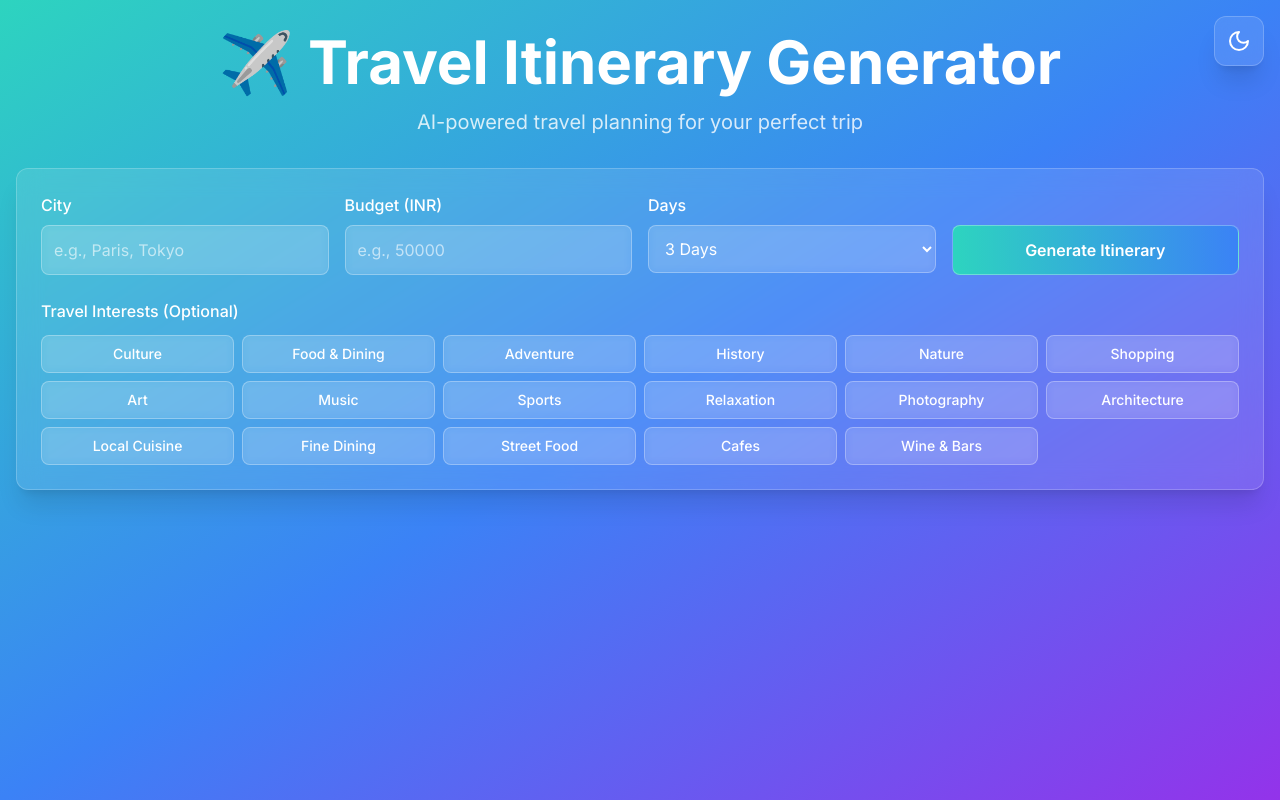
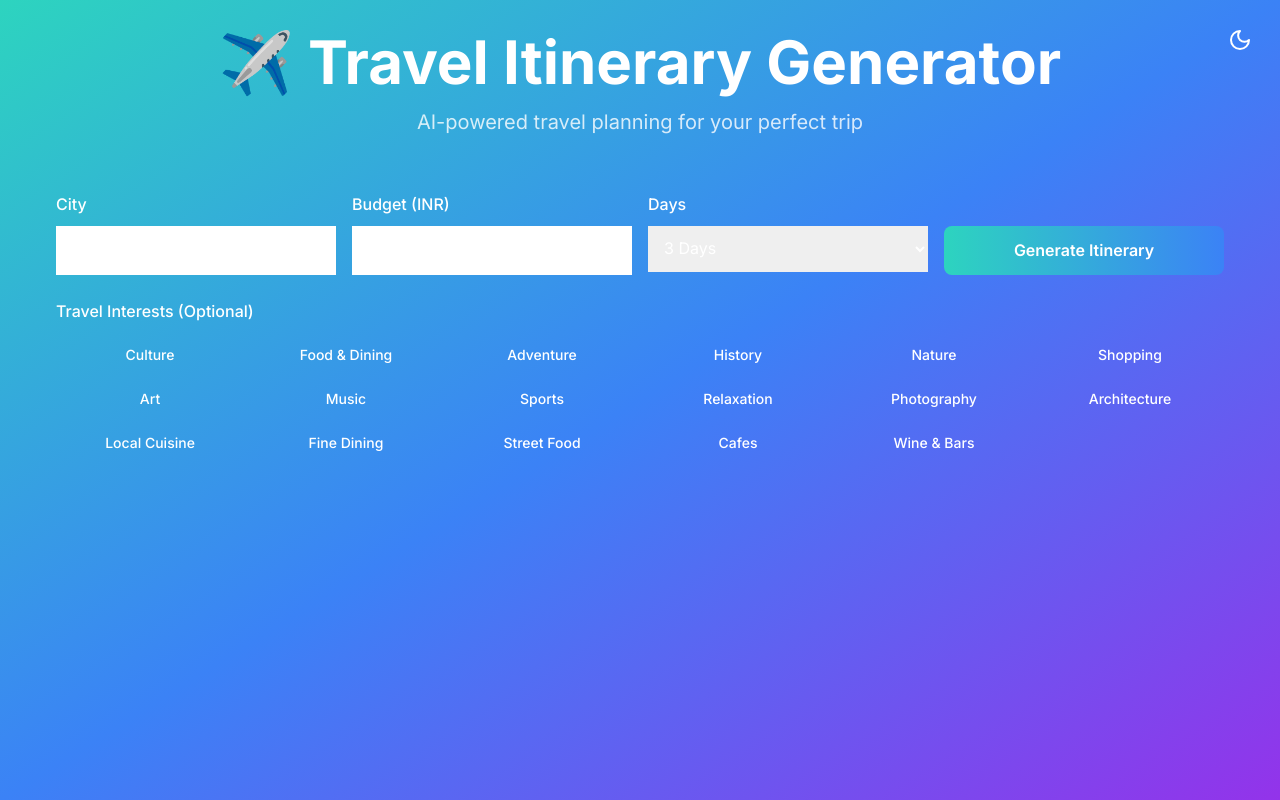
Before and after one commit to Krishna201i/skillcred-superfinal1, a Next.js app: page / in a window 1280 px wide. Built offline with nearby package versions, Linux system fonts and the light colour scheme.

Commit message:
Updated global styles to match tripplanner.ai clean white theme
cgen-68e653d51bf94cc39003853feaa9819e

```diff
--- a/app/globals.css
+++ b/app/globals.css
@@ -2,19 +2,275 @@
 @tailwind components;
 @tailwind utilities;
 
-@layer components {
-  .glass-card {
-    @apply bg-white/10 backdrop-blur-md border border-white/20 rounded-xl shadow-xl;
+@import url('https://fonts.googleapis.com/css2?family=Inter:wght@300;400;500;600;700;800;900&display=swap');
+
+:root {
+  --foreground-rgb: 0, 0, 0;
+  --background-start-rgb: 255, 255, 255;
+  --background-end-rgb: 255, 255, 255;
+
+  /* Modern color palette inspired by tripplanner.ai */
+  --primary-green: #047857;
+  --primary-green-light: #10b981;
+  --primary-green-dark: #065f46;
+  --accent-blue: #3b82f6;
+  --text-primary: #1f2937;
+  --text-secondary: #6b7280;
+  --text-muted: #9ca3af;
+  --border-light: #e5e7eb;
+  --bg-light: #f9fafb;
+  --bg-white: #ffffff;
+  --shadow-light: 0 1px 3px 0 rgb(0 0 0 / 0.1), 0 1px 2px -1px rgb(0 0 0 / 0.1);
+  --shadow-medium: 0 4px 6px -1px rgb(0 0 0 / 0.1), 0 2px 4px -2px rgb(0 0 0 / 0.1);
+  --shadow-large: 0 10px 15px -3px rgb(0 0 0 / 0.1), 0 4px 6px -4px rgb(0 0 0 / 0.1);
+}
+
+* {
+  box-sizing: border-box;
+  padding: 0;
+  margin: 0;
+}
+
+html,
+body {
+  max-width: 100vw;
+  overflow-x: hidden;
+  font-family: 'Inter', -apple-system, BlinkMacSystemFont, 'Segoe UI', Roboto, sans-serif;
+  background: white;
+  color: var(--text-primary);
+  line-height: 1.6;
+}
+
+body {
+  color: rgb(var(--foreground-rgb));
+  background: linear-gradient(
+      to bottom,
+      transparent,
+      rgb(var(--background-end-rgb))
+    )
+    rgb(var(--background-start-rgb));
+}
+
+a {
+  color: inherit;
+  text-decoration: none;
+}
+
+/* Modern button styles */
+.btn-primary {
+  @apply bg-green-700 hover:bg-green-800 text-white font-semibold py-3 px-8 rounded-full transition-all duration-200 shadow-lg hover:shadow-xl transform hover:scale-105;
+}
+
+.btn-secondary {
+  @apply bg-white hover:bg-gray-50 text-gray-700 font-medium py-2 px-6 rounded-full border border-gray-200 transition-all duration-200 shadow-sm hover:shadow-md;
+}
+
+.btn-outline {
+  @apply bg-transparent hover:bg-green-50 text-green-700 font-medium py-2 px-6 rounded-full border border-green-200 transition-all duration-200;
+}
+
+/* Modern card styles */
+.card {
+  @apply bg-white rounded-2xl shadow-sm border border-gray-100 p-6 transition-all duration-200 hover:shadow-md;
+}
+
+.card-elevated {
+  @apply bg-white rounded-2xl shadow-lg border border-gray-100 p-8 transition-all duration-300 hover:shadow-xl;
+}
+
+/* Form styles */
+.form-input {
+  @apply w-full px-4 py-3 border border-gray-200 rounded-xl bg-white text-gray-900 placeholder-gray-500 focus:outline-none focus:ring-2 focus:ring-green-500 focus:border-transparent transition-all duration-200;
+}
+
+.form-select {
+  @apply w-full px-4 py-3 border border-gray-200 rounded-xl bg-white text-gray-900 focus:outline-none focus:ring-2 focus:ring-green-500 focus:border-transparent transition-all duration-200;
+}
+
+/* Typography */
+.heading-xl {
+  @apply text-5xl md:text-6xl lg:text-7xl font-bold text-gray-900 leading-tight;
+}
+
+.heading-lg {
+  @apply text-3xl md:text-4xl lg:text-5xl font-bold text-gray-900 leading-tight;
+}
+
+.heading-md {
+  @apply text-2xl md:text-3xl font-bold text-gray-900 leading-tight;
+}
+
+.heading-sm {
+  @apply text-xl md:text-2xl font-semibold text-gray-900 leading-tight;
+}
+
+.text-subtitle {
+  @apply text-lg md:text-xl text-gray-600 leading-relaxed;
+}
+
+.text-body {
+  @apply text-base text-gray-700 leading-relaxed;
+}
+
+.text-small {
+  @apply text-sm text-gray-600;
+}
+
+/* Navigation styles */
+.nav-header {
+  @apply bg-white/95 backdrop-blur-sm border-b border-gray-100 sticky top-0 z-50;
+}
+
+.nav-container {
+  @apply max-w-7xl mx-auto px-4 sm:px-6 lg:px-8 h-16 flex items-center justify-between;
+}
+
+.logo {
+  @apply flex items-center space-x-3 font-bold text-xl text-gray-900;
+}
+
+/* Layout utilities */
+.section {
+  @apply py-16 md:py-24;
+}
+
+.container {
+  @apply max-w-7xl mx-auto px-4 sm:px-6 lg:px-8;
+}
+
+.container-narrow {
+  @apply max-w-4xl mx-auto px-4 sm:px-6 lg:px-8;
+}
+
+.container-tight {
+  @apply max-w-2xl mx-auto px-4 sm:px-6 lg:px-8;
+}
+
+/* Animation utilities */
+.fade-in {
+  animation: fadeIn 0.6s ease-out;
+}
+
+.slide-up {
+  animation: slideUp 0.6s ease-out;
+}
+
+.float {
+  animation: float 3s ease-in-out infinite;
+}
+
+@keyframes fadeIn {
+  from {
+    opacity: 0;
+    transform: translateY(20px);
   }
-
-  .glass-input {
-    @apply bg-white/10 backdrop-blur-sm border border-white/30 rounded-lg;
+  to {
+    opacity: 1;
+    transform: translateY(0);
   }
 }
 
-/* Leaflet map styles */
-.leaflet-container {
-  height: 300px;
-  width: 100%;
-  border-radius: 12px;
+@keyframes slideUp {
+  from {
+    opacity: 0;
+    transform: translateY(40px);
+  }
+  to {
+    opacity: 1;
+    transform: translateY(0);
+  }
 }
+
+@keyframes float {
+  0%, 100% {
+    transform: translateY(0px);
+  }
+  50% {
+    transform: translateY(-10px);
+  }
+}
+
+/* Custom scrollbar */
+::-webkit-scrollbar {
+  width: 8px;
+}
+
+::-webkit-scrollbar-track {
+  background: #f1f1f1;
+}
+
+::-webkit-scrollbar-thumb {
+  background: #c1c1c1;
+  border-radius: 4px;
+}
+
+::-webkit-scrollbar-thumb:hover {
+  background: #a8a8a8;
+}
+
+/* Loading states */
+.loading-skeleton {
+  @apply animate-pulse bg-gray-200 rounded;
+}
+
+.loading-spinner {
+  @apply animate-spin rounded-full h-8 w-8 border-b-2 border-green-700;
+}
+
+/* Dark mode support */
+@media (prefers-color-scheme: dark) {
+  :root {
+    --foreground-rgb: 255, 255, 255;
+    --background-start-rgb: 0, 0, 0;
+    --background-end-rgb: 0, 0, 0;
+  }
+}
+
+/* Responsive utilities */
+@media (max-width: 640px) {
+  .heading-xl {
+    @apply text-4xl;
+  }
+
+  .heading-lg {
+    @apply text-3xl;
+  }
+
+  .section {
+    @apply py-12;
+  }
+}
+
+/* Print styles */
+@media print {
+  .no-print {
+    display: none;
+  }
+
+  .print-only {
+    display: block;
+  }
+}
+
+/* Focus styles for accessibility */
+.focus-visible:focus {
+  @apply outline-none ring-2 ring-green-500 ring-offset-2;
+}
+
+/* Gradient backgrounds */
+.gradient-bg {
+  background: linear-gradient(135deg, #f0f9ff 0%, #e0f2fe 50%, #f0f9ff 100%);
+}
+
+.gradient-green {
+  background: linear-gradient(135deg, #10b981 0%, #047857 100%);
+}
+
+/* Interactive elements */
+.interactive {
+  @apply cursor-pointer transition-all duration-200 hover:scale-105;
+}
+
+.interactive:active {
+  @apply scale-95;
+}
```
